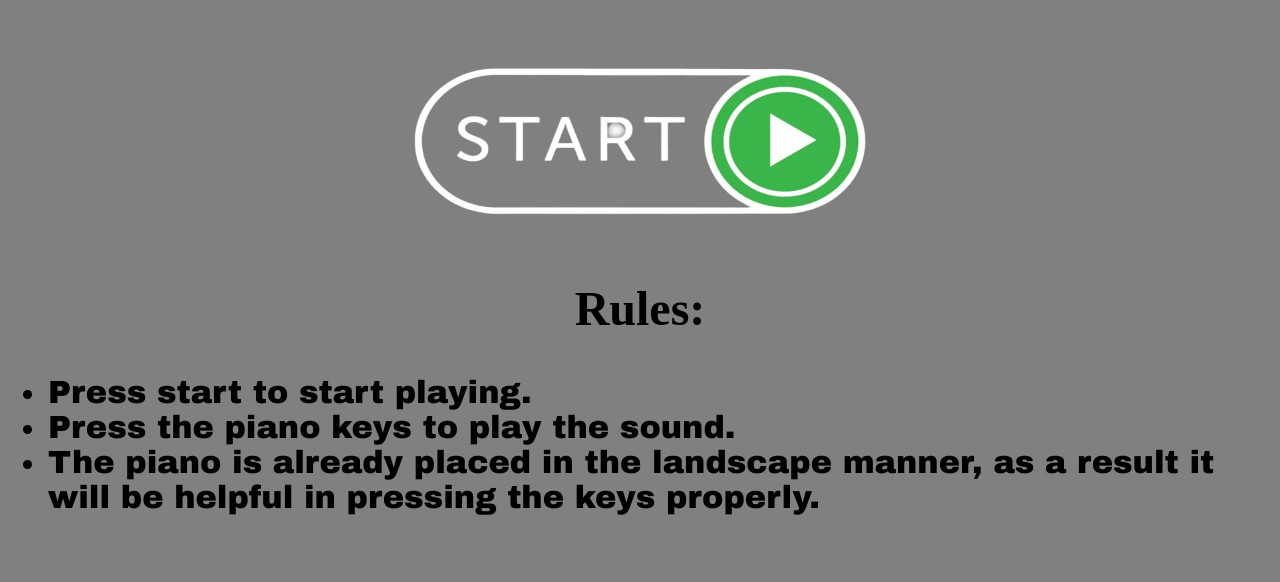
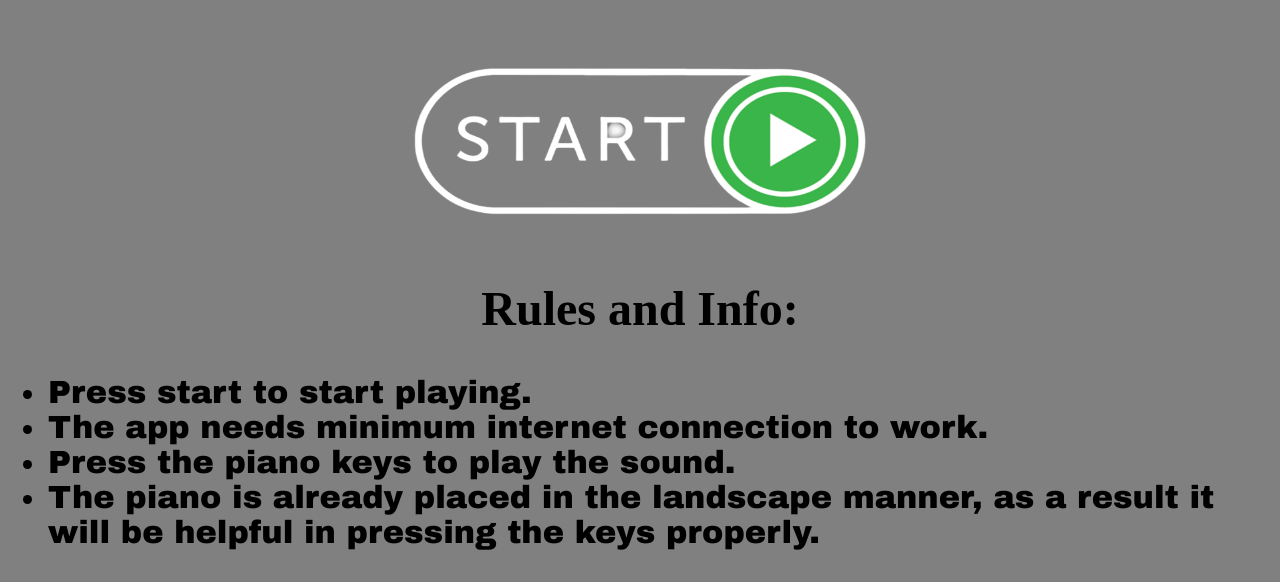
Before and after one commit to dhruv13092005/Cover-Page-Piano-Expert, a plain HTML site: page index.html in a window 1280 px wide. Shown: the part 582-1164 px from the top of the page. Before the commit the page ends 1129 px from the top, so only its background shows below. Drawn offline with Linux system fonts and the light colour scheme.

Commit message:
Update index.html

```diff
--- a/index.html
+++ b/index.html
@@ -21,11 +21,13 @@ Align="center" height="200" width="500">
 
  <font size = "6">
 <center>
-<h2>Rules:</h2>
+<h2>Rules and Info:</h2>
   </center></font>
 
 <Font Size="6" color="Black" Face="Arial Black"><UL><b>
   <LI>Press start to start playing.
+  <br>
+  <LI>The app needs minimum internet connection to work.
   <br>
   <LI>Press the piano keys to play the sound.
   <br>
```
